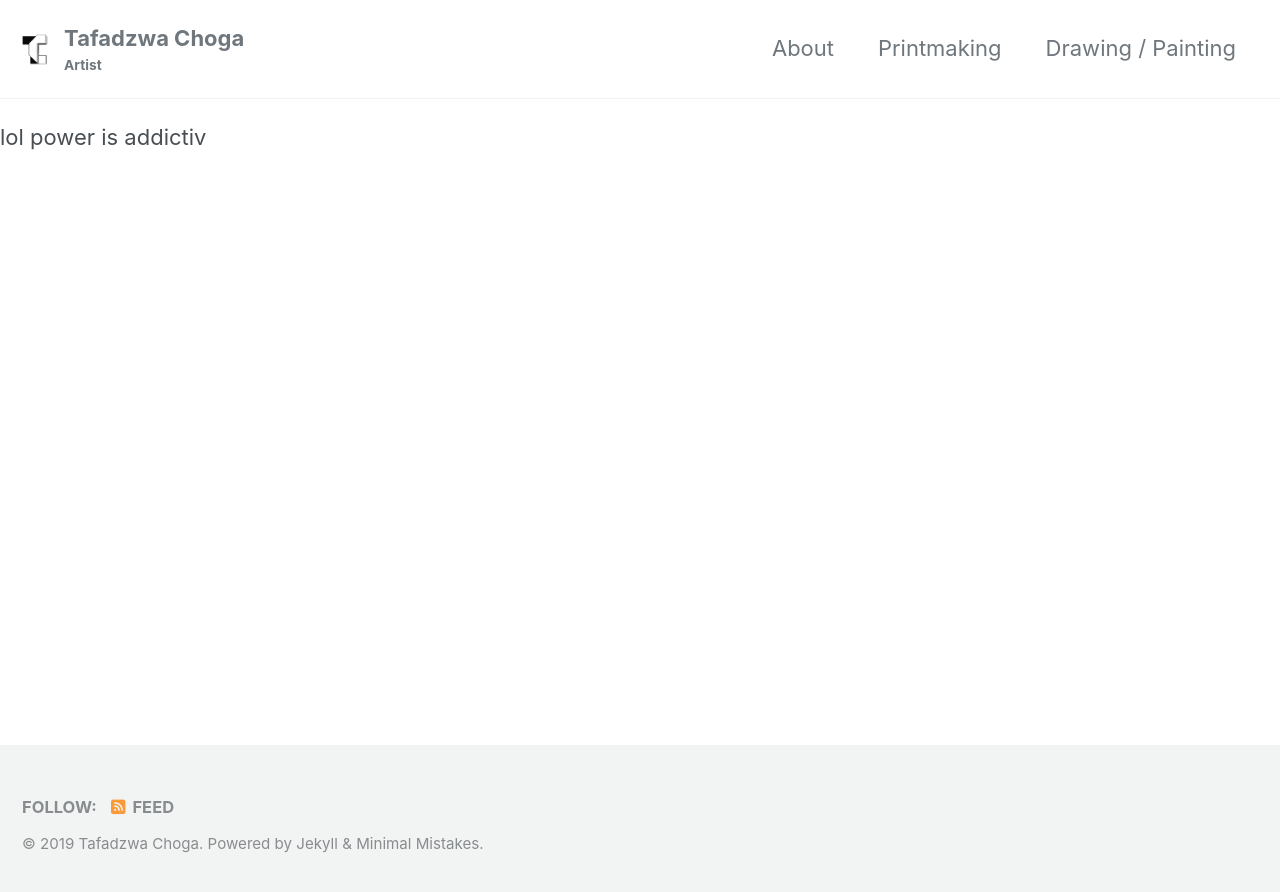
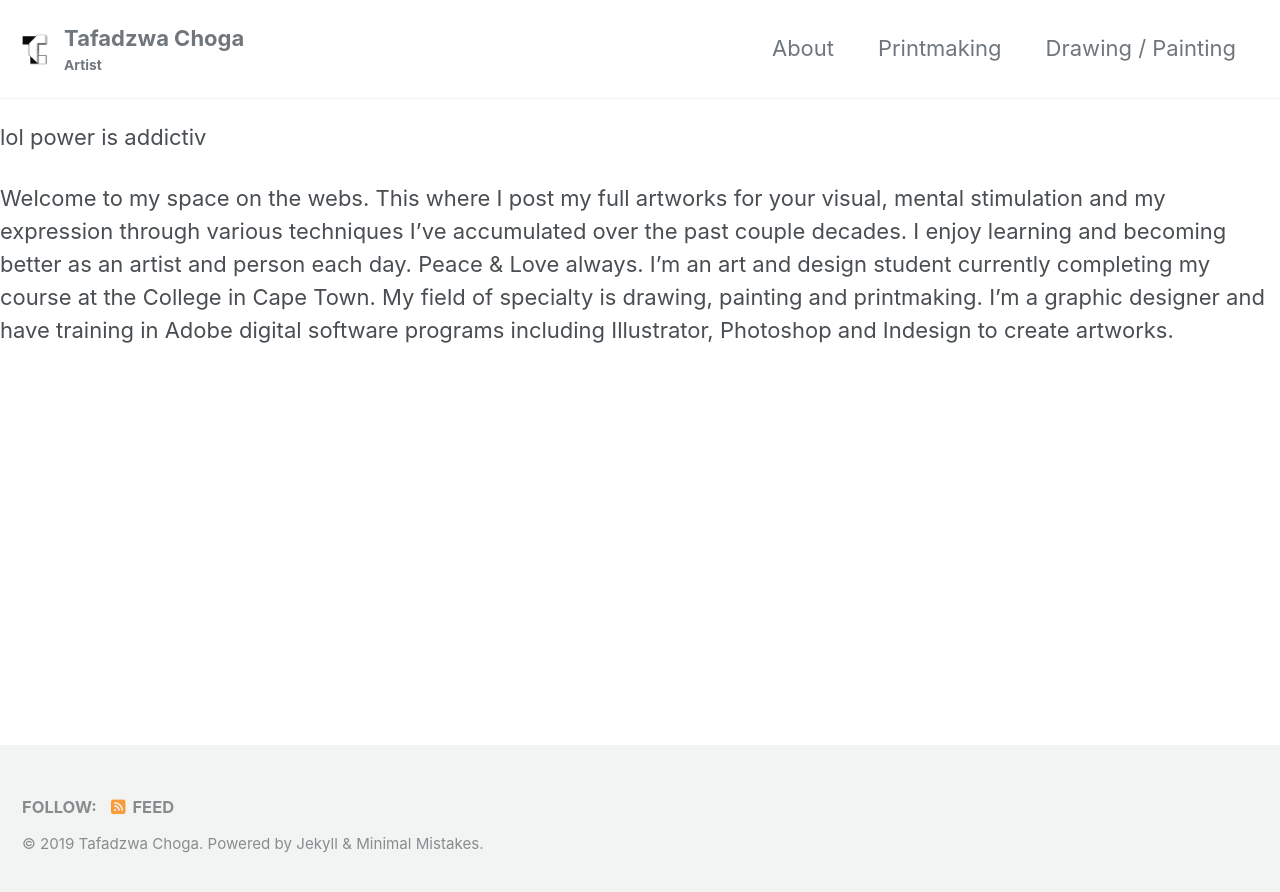
Before and after one commit to tafadzwachoga/tafadzwachoga.github.io, a Jekyll site: the page built from _pages/about.md, in a window 1280 px wide. Shown: the top 892 px of the page. Built offline with Jekyll 4.4.1, drawn with Linux system fonts in a browser that asks for light colours; cached includes are drawn as plain includes; nearby versions of some CDN libraries; our own code applies the rules of GitHub Pages for plain Markdown files.

Commit message:
updated about page

```diff
--- a/_pages/about.md
+++ b/_pages/about.md
@@ -6,3 +6,6 @@ header:
 ---
 
 lol power is addictiv
+
+Welcome to my space on the webs. This where I post my full artworks for your visual, mental stimulation and my expression through various techniques I've accumulated over the past couple decades. I enjoy learning and becoming better as an artist and person each day. Peace & Love always.
+I'm an art and design student currently completing my course at the College in Cape Town. My field of specialty is drawing, painting and printmaking. I'm a graphic designer and have training in Adobe digital software programs including Illustrator, Photoshop and Indesign to create artworks.
```
